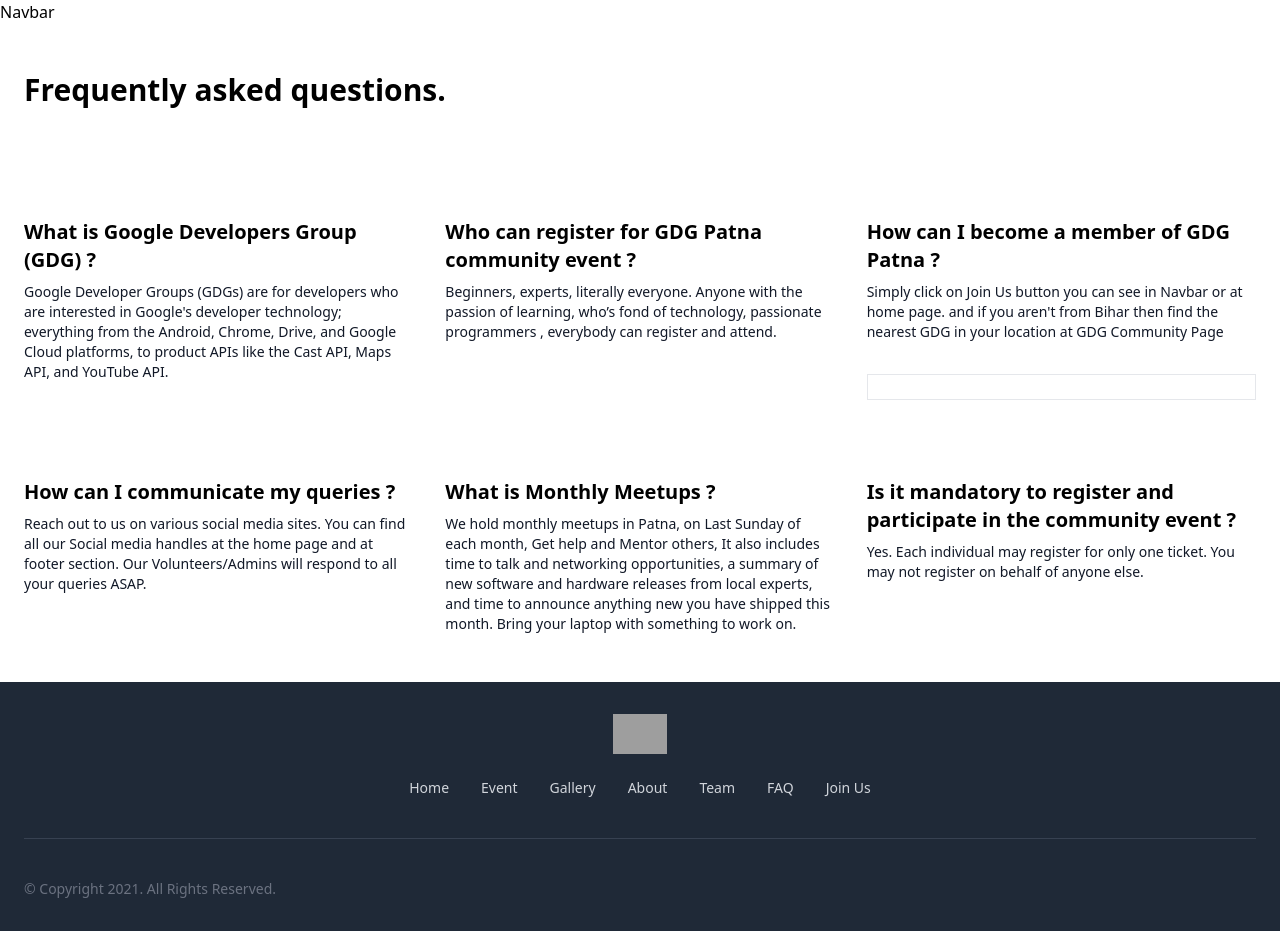
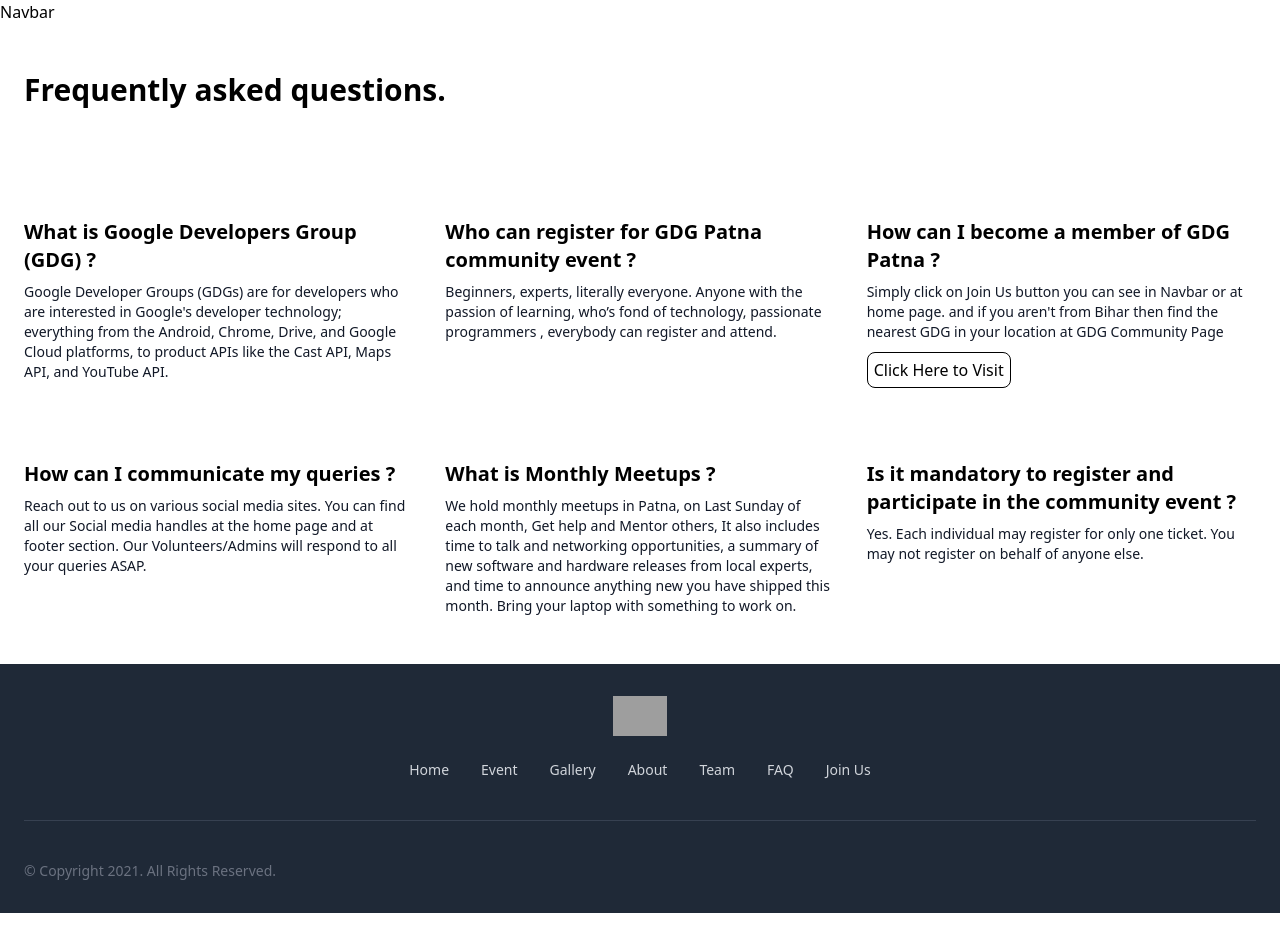
Before and after one commit to Dcoder-Nikhil/GDG-website, a React (Vite) app in the folder client/: page /faq in a window 1280 px wide. Built offline with nearby package versions, Linux system fonts and the light colour scheme; grey boxes are pictures that could not be loaded.

Commit message:
FAQ page updated

```diff
--- a/client/src/Components/FAQ/FAQHero.jsx
+++ b/client/src/Components/FAQ/FAQHero.jsx
@@ -67,10 +67,11 @@
                   home page. and if you aren't from Bihar then find the nearest
                   GDG in your location at GDG Community Page
                 </p>
-                <a href="https://gdg.community.dev/">
-                  <p className=" text-white border border-blackrounded-lg mt-4 p-2text-black">
-                    Click Here to Visit
-                  </p>
+                <a
+                  className="border border-black rounded-lg p-1.5 text-black"
+                  href="https://gdg.community.dev/"
+                >
+                  Click Here to Visit
                 </a>
               </div>
             </div>
```
